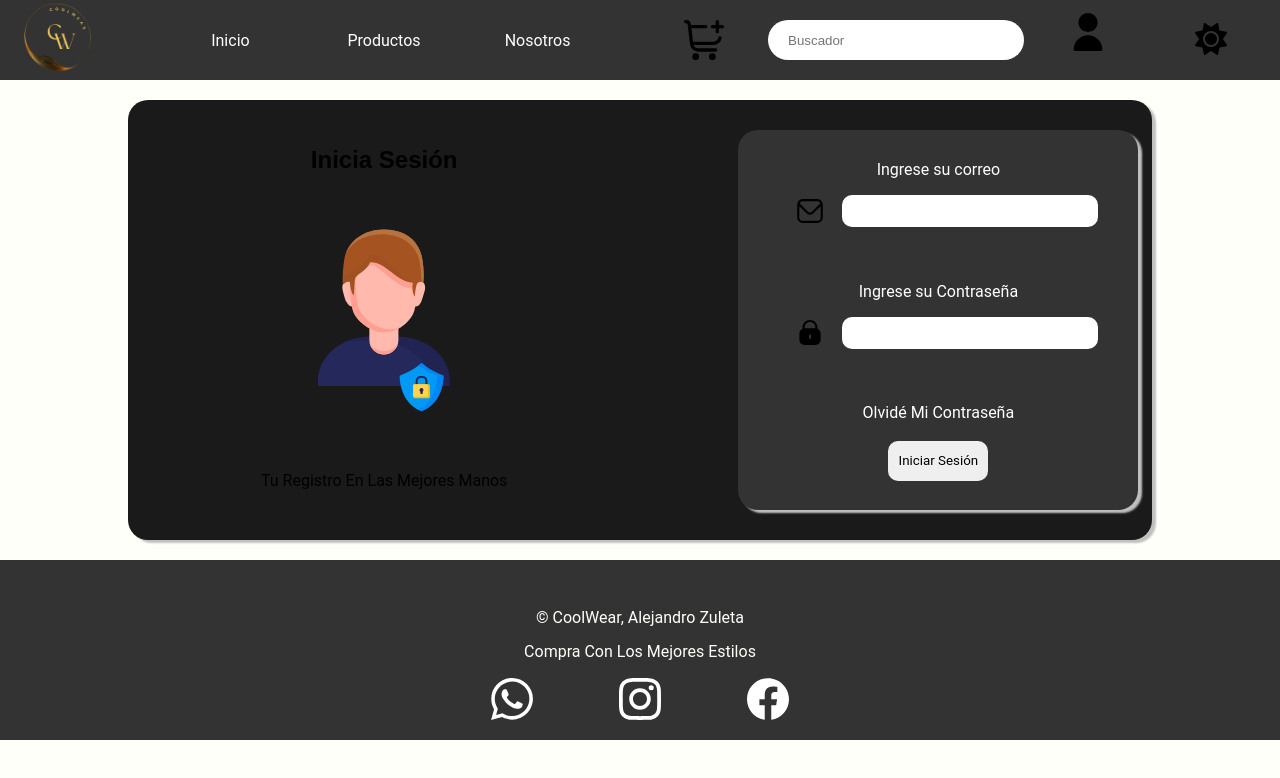
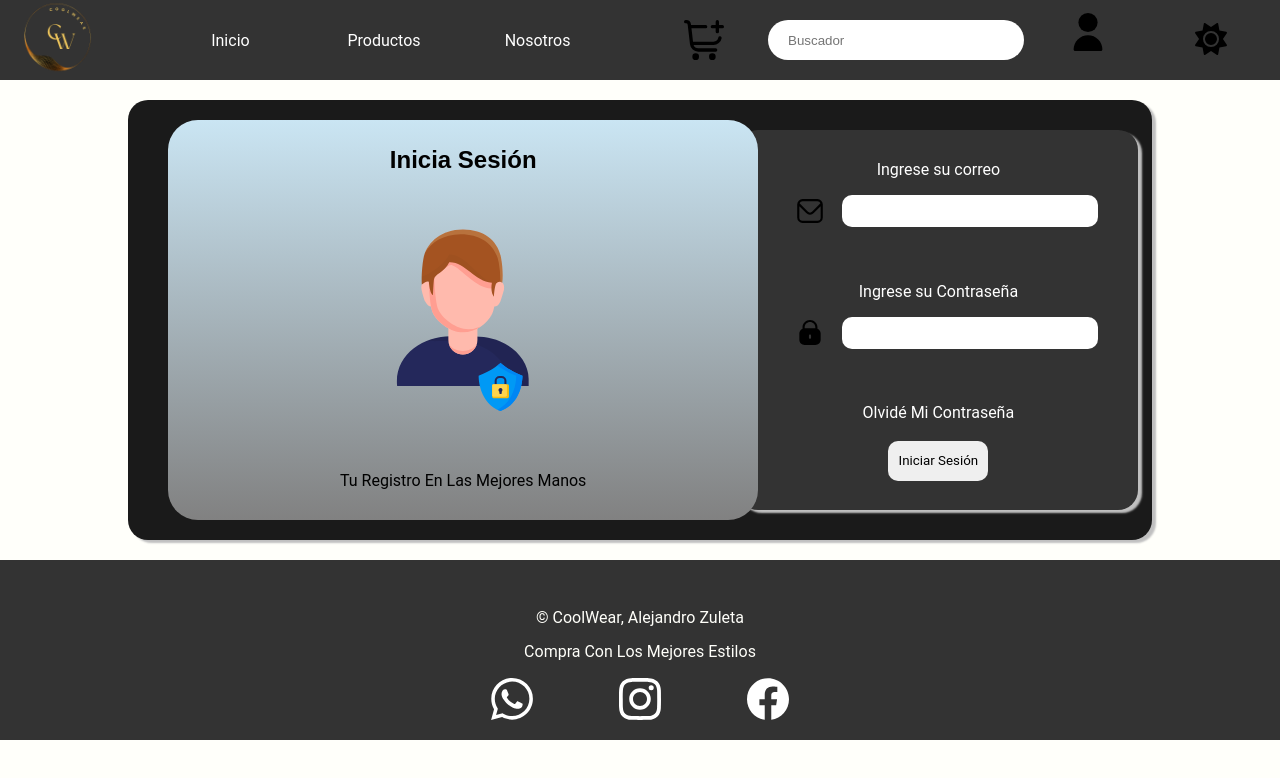
Before and after one commit to aalejandrozuleta/CoolWear, a React (Vite) app: page /login in a window 1280 px wide. Shown: the top 778 px of the page. Built offline with nearby package versions, Linux system fonts and the light colour scheme.

Commit message:
fix: "Background login"

```diff
--- a/src/pages/Login/Login.jsx
+++ b/src/pages/Login/Login.jsx
@@ -18,7 +18,6 @@ export default function Login() {
     const handleLogin = () => {
         loginUser(email, password)
             .then((response) => {
-
                 if (response.data.success) {
                     localStorage.setItem("isLoggedIn", "true"); //login true
                     setIsLoggedIn(true);
@@ -35,11 +34,13 @@ export default function Login() {
         <div>
             <Header isLoggedIn={isLoggedIn} />
             <section id="blockForm">
-                <figure id="imgUserSignUp">
-                    <h2>Inicia Sesión</h2>
-                    <img src={UserSignUpImg} alt="" />
-                    <p>Tu registro en las mejores manos</p>
-                </figure>
+                <div id="backgroundSignUp">
+                    <figure id="imgUserSignUp">
+                        <h2>Inicia Sesión</h2>
+                        <img src={UserSignUpImg} alt="" />
+                        <p>Tu registro en las mejores manos</p>
+                    </figure>
+                </div>
                 <form action="/api/loginUser" method="post" id="formUser">
                     <div className="formSet">
                         <label htmlFor="email_user" className="labelForm">
```
